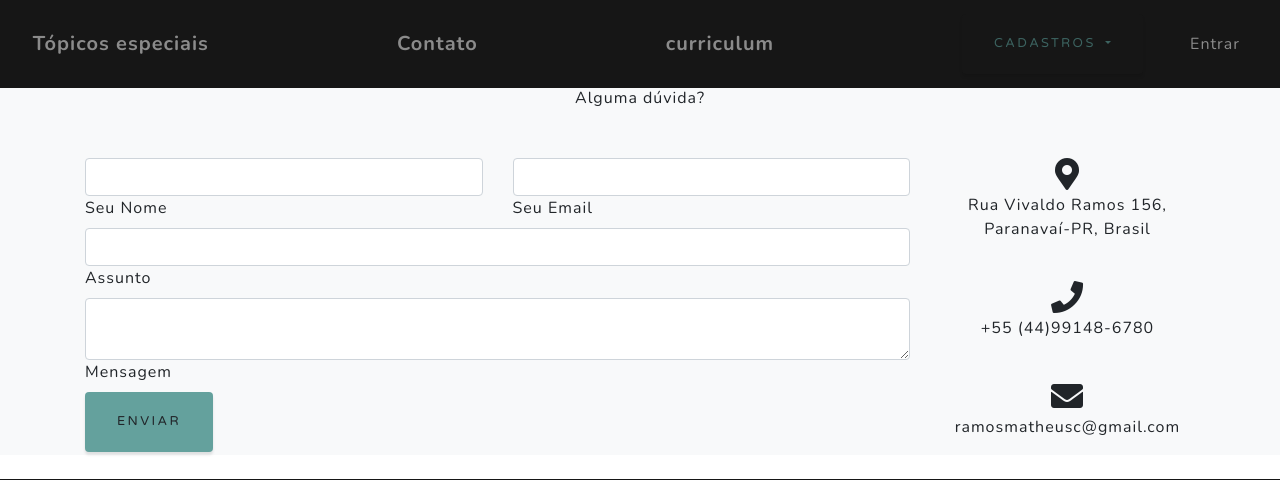
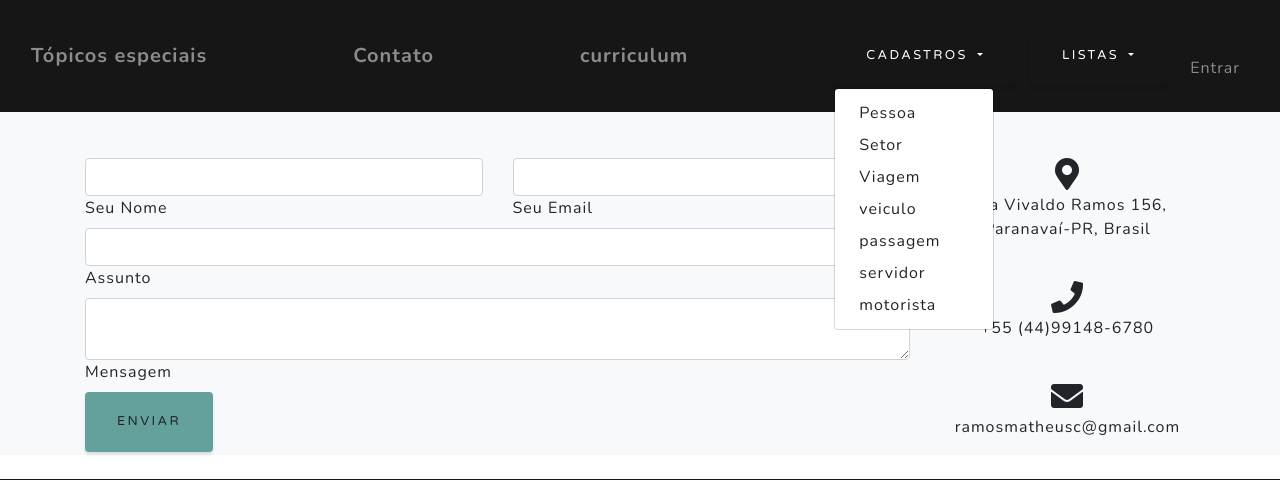
Before and after one commit to ramosmatheus/T-picosTrab, a Django app: page /contato/ in a window 1280 px wide, after a click on "CADASTROS". Shown: the top 480 px of the page. Run offline with Django 3.2, Linux system fonts and the light colour scheme; some libraries are stand-ins or nearby versions.

Commit message:
alteraçoes

```diff
--- a/trabalhoTic/Django/adocao/templates/adocao/base.html
+++ b/trabalhoTic/Django/adocao/templates/adocao/base.html
@@ -48,7 +48,7 @@
         <div class="dropdown-menu" aria-labelledby="dropdownMenuLink">
           <a class="dropdown-item" href="{% url 'cadastrar-pessoa' %}">Pessoa</a>
           <a class="dropdown-item" href="{% url 'cadastrar-setor' %}">Setor</a>
-          <a class="dropdown-item" href="{% url 'cadastrar-viajem' %}">Viajem</a>
+          <a class="dropdown-item" href="{% url 'cadastrar-viajem' %}">Viagem</a>
           <a class="dropdown-item" href="{% url 'cadastrar-veiculo' %}">veiculo</a>
           <a class="dropdown-item" href="{% url 'cadastrar-passagem' %}">passagem</a>
           <a class="dropdown-item" href="{% url 'cadastrar-servidor' %}">servidor</a>
@@ -56,6 +56,22 @@
         </div>
       </div>
     </div>
+    <div class="dropdown">
+      <a class="btn btn-secondary dropdown-toggle btncolor" href="#" role="button" id="dropdownMenuLink"
+        data-toggle="dropdown" aria-haspopup="true" aria-expanded="false">
+        Listas
+      </a>
+      <div class="dropdown-menu" aria-labelledby="dropdownMenuLink">
+        <a class="dropdown-item" href="{% url 'listar-pessoa' %}">Pessoas</a>
+        <a class="dropdown-item" href="{% url 'listar-setor' %}">Setores</a>
+        <a class="dropdown-item" href="{% url 'listar-viajem' %}">Viagens</a>
+        <a class="dropdown-item" href="{% url 'listar-veiculo' %}">Veículos</a>
+        <a class="dropdown-item" href="{% url 'listar-passagem' %}">Passagens</a>
+        <a class="dropdown-item" href="{% url 'listar-servidor' %}">Servidores</a>
+        <a class="dropdown-item" href="{% url 'listar-motorista' %}">Motoristas</a>
+      </div>
+    </div>
+  </div>
     <ul class="navbar-nav ml-auto">
       {% if request.user.is_authenticated %}
       <li class="nav-item dropdown">
@@ -237,7 +253,6 @@
   {% block scripts %}
   <!-- Bootstrap core JavaScript -->
   <script src="vendor/jquery/jquery.min.js"></script>
-  <script src="vendor/bootstrap/js/bootstrap.bundle.min.js"></script>
   <!-- Plugin JavaScript -->
   <script src="vendor/jquery-easing/jquery.easing.min.js"></script>
   <!-- Custom scripts for this template -->
```
Also changed, not shown: trabalhoTic/Django/db.sqlite3.
